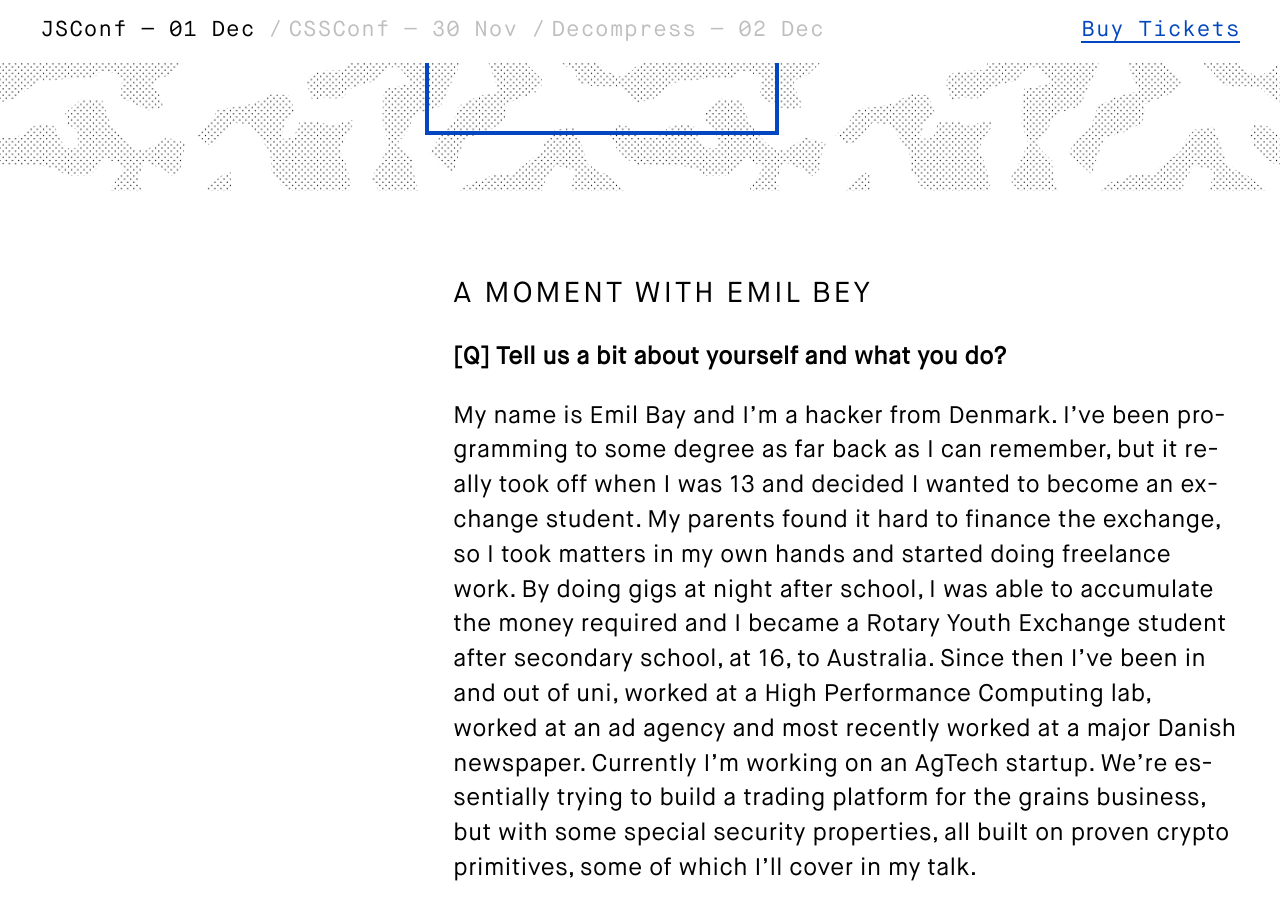
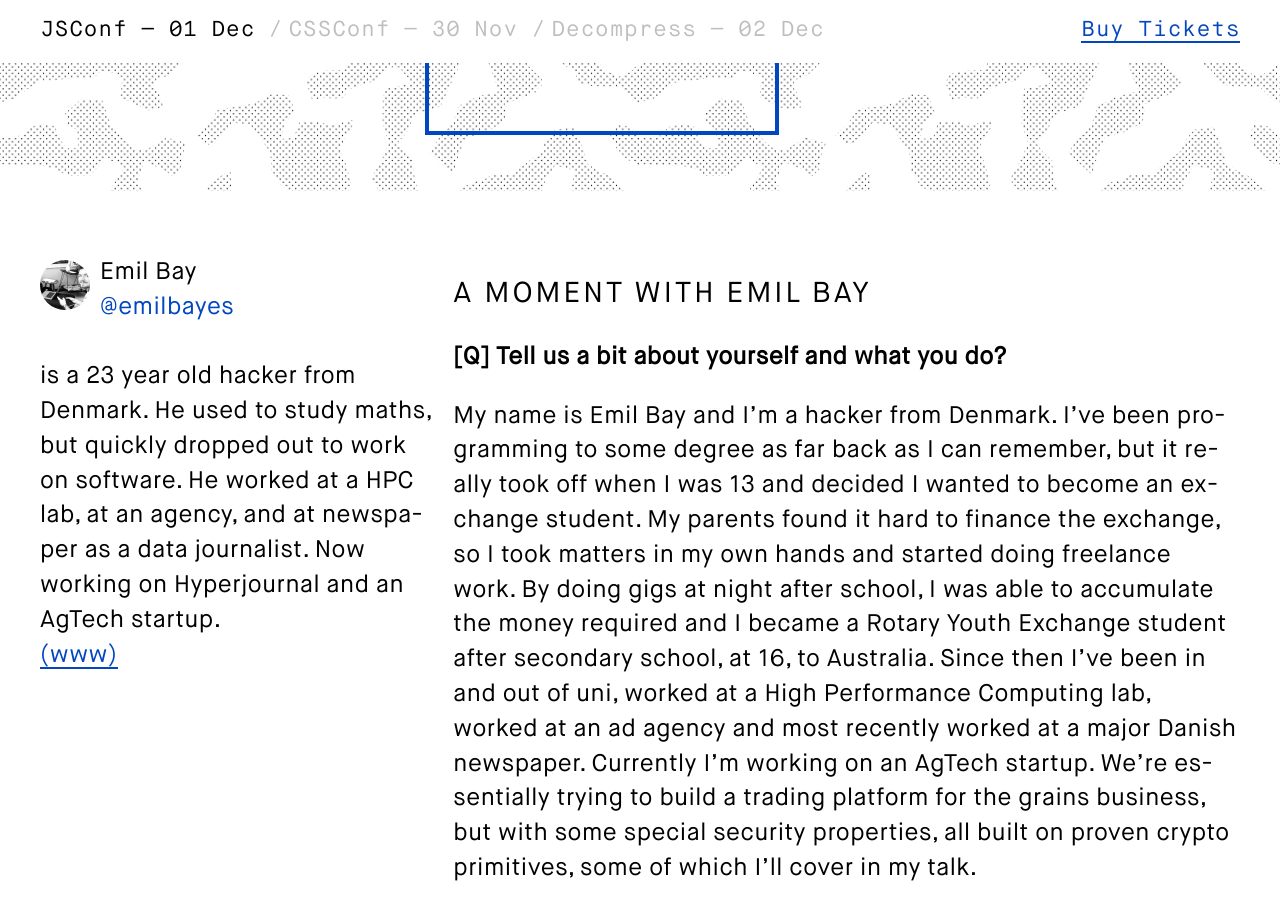
Before and after one commit to vsfest/2016.jsconfau.com, a Jekyll site: the page built from _interviews/emil-bay.md, in a window 1280 px wide and 900 px high, scrolled down 319 px. Built offline with Jekyll 4.4.1, drawn with Linux system fonts in a browser that asks for light colours.

Commit message:
Tracking down the errant sidebars

```diff
--- a/_interviews/emil-bey.md
+++ b/_interviews/emil-bay.md
@@ -1,8 +1,8 @@
 ---
 layout: interview
-title:  "A moment with Emil Bey"
+title:  "A moment with Emil Bay"
 date:   2016-10-21 21:37:14 +1000
-interviewee: "Emil Bey"
+interviewee: "Emil Bay"
 ---
 
 __[Q] Tell us a bit about yourself and what you do?__
```
Also changed, not shown: _speakers/emil.md (+2 -2 lines), _speakers/sole.md (+2 -2 lines).
